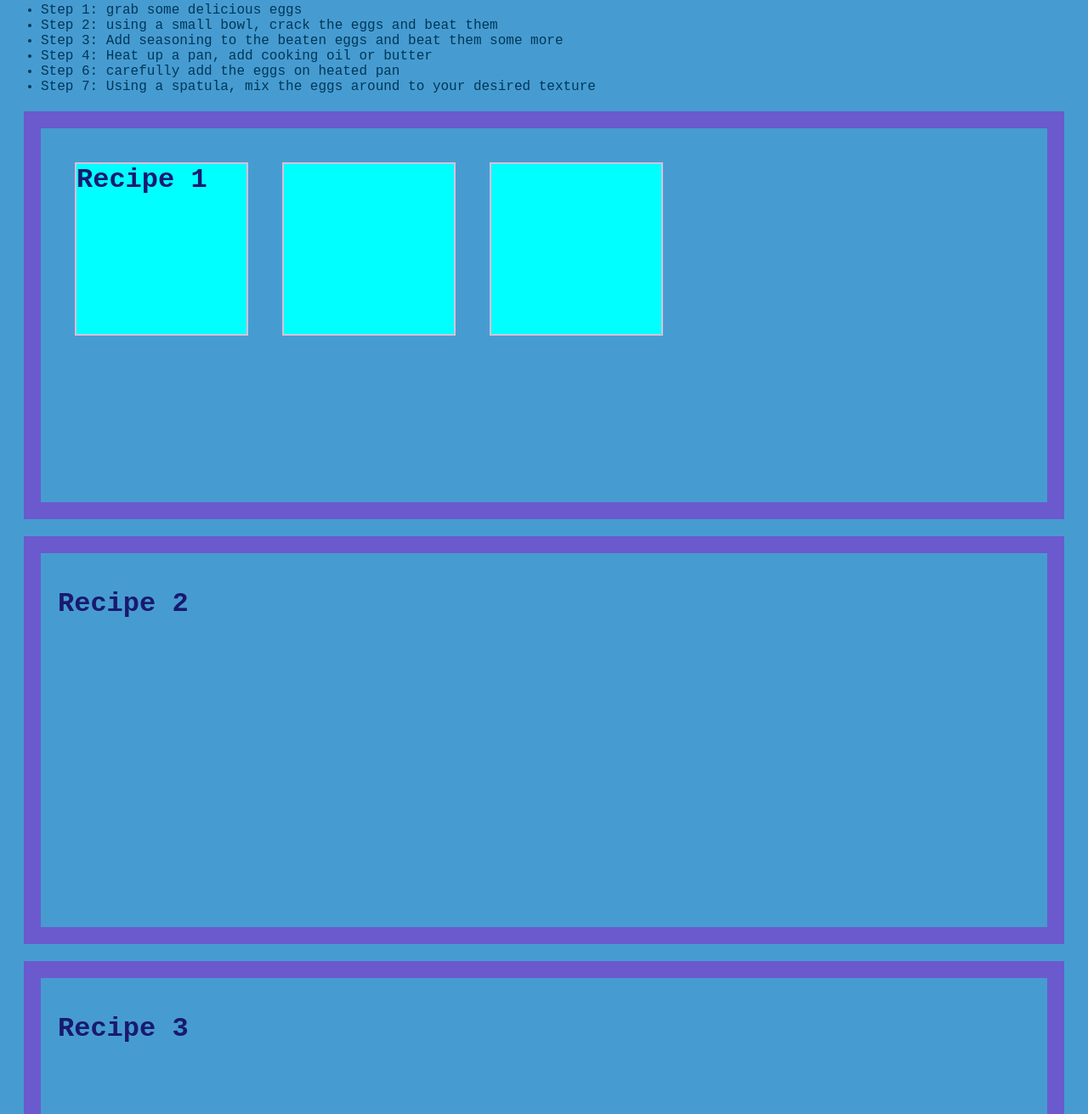
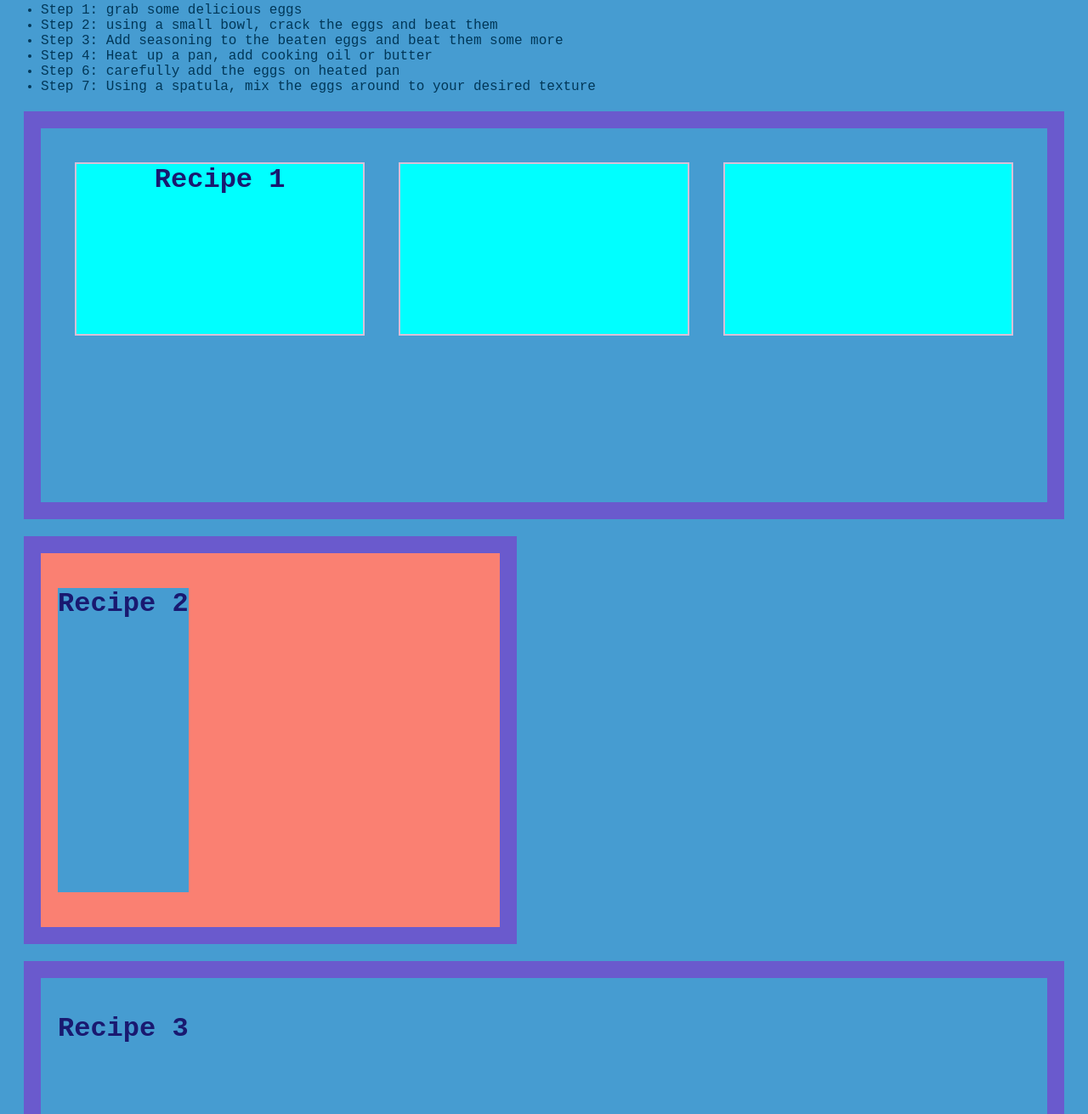
Before and after one commit to RuncelAbaya/odin-recipes, a plain HTML site: page index.html in a window 1280 px wide. Shown: the part 3052-4363 px from the top of the page at 85% size. Drawn offline with Linux system fonts and the light colour scheme.

Commit message:
Playing with Flex

```diff
--- a/index.html
+++ b/index.html
@@ -64,7 +64,7 @@
 
         </div>
 
-         <div class="box2">
+         <div class="box-two">
             <h1>Recipe 2</h1>
          </div>
 
--- a/stylesheet.css
+++ b/stylesheet.css
@@ -73,7 +73,12 @@ ul, li {
     height:200px;
     width: 200px;
     border: 2px solid thistle;
-    Display: flex;
+    flex: 1;
     background-color: aqua;
     margin: 20px;
 }
+
+.flexbox .box-two {
+    flex: 5;
+
+}
```
